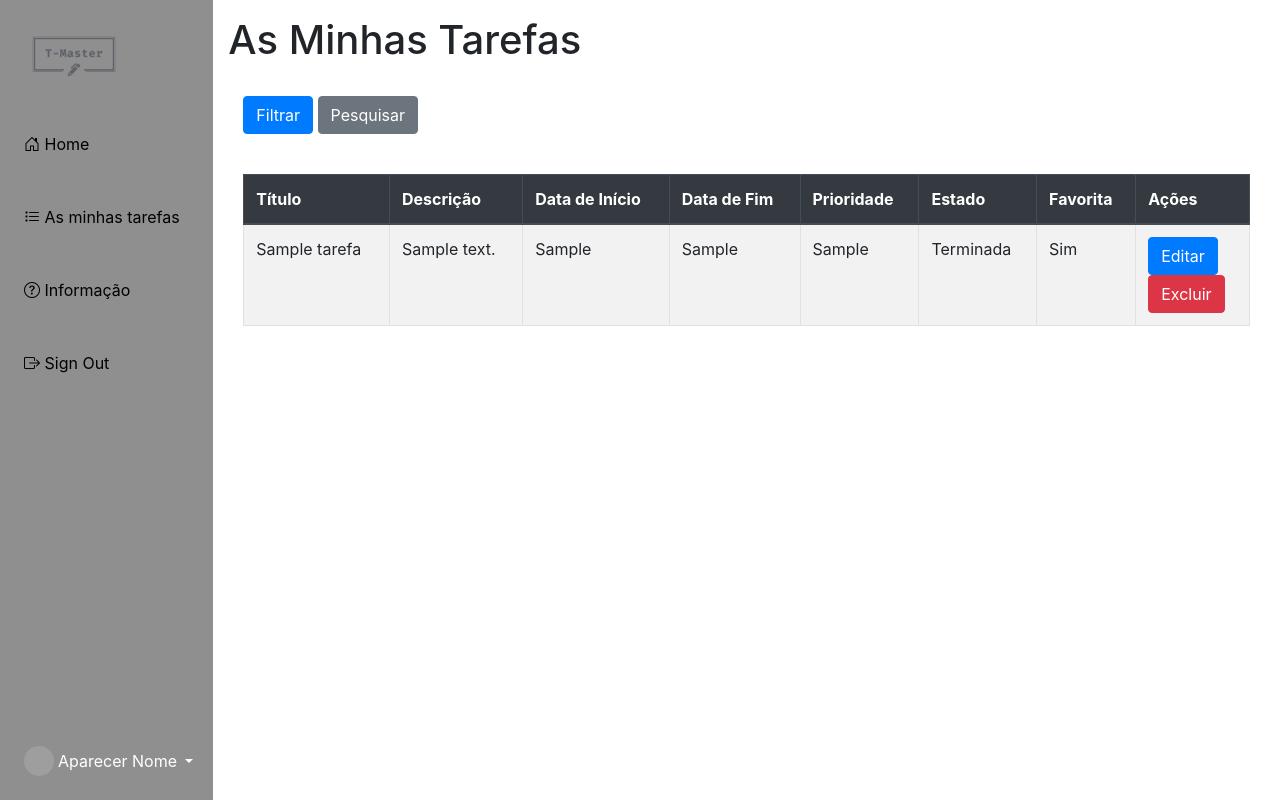
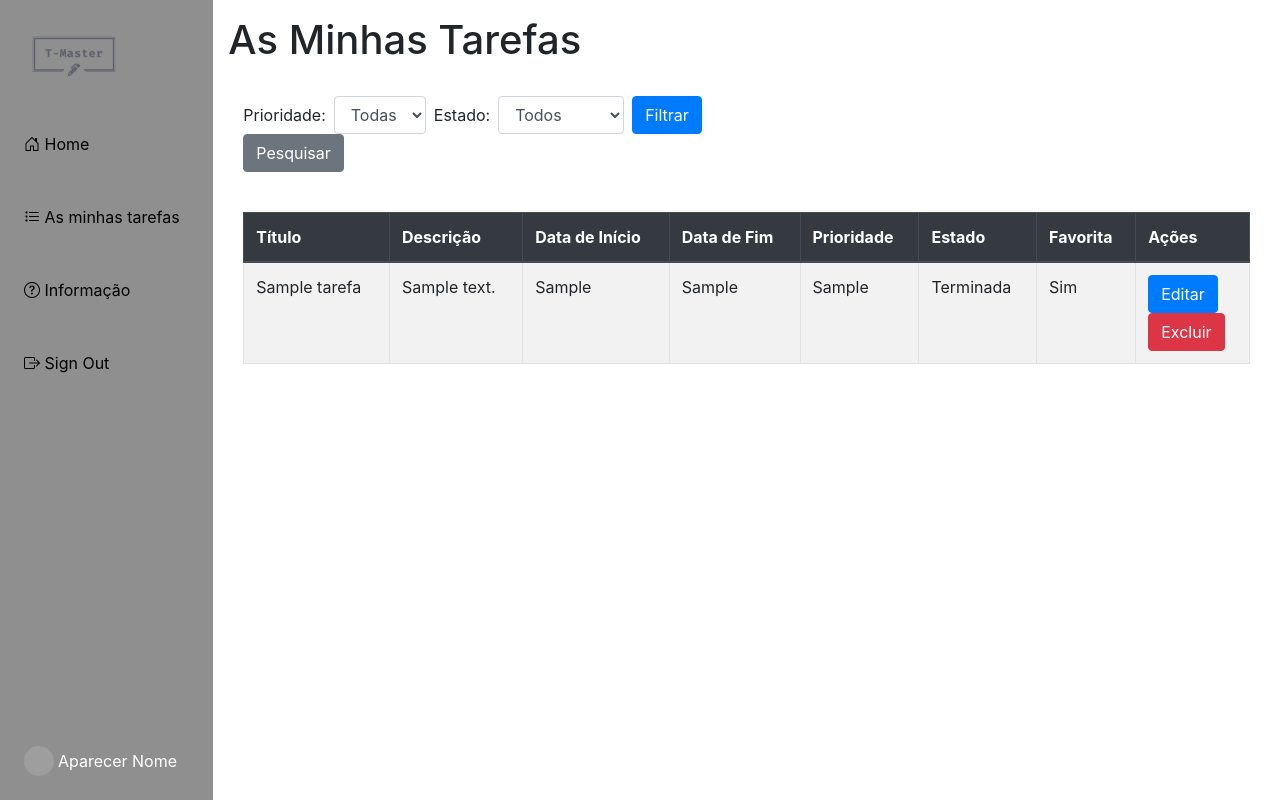
Before and after one commit to Zagazau/T-Master, a PHP site: page /pages/secure/minhas_tarefas.php in a window 1280 px wide. Run offline with PHP 8.4, Linux system fonts and the light colour scheme; the visitor is signed in with stand-in values (Sample User, id 1); tables that the repository leaves empty or names only in its code hold one stand-in row (values such as "Sample post"); some libraries are stand-ins or nearby versions; grey boxes are pictures that could not be loaded.

Commit message:
filter done ya

```diff
--- a/infra/repositories/tarefaRepository.php
+++ b/infra/repositories/tarefaRepository.php
@@ -108,5 +108,37 @@ class TarefaRepository
             return false;
         }
     }
+
+    public function filtrarTarefas($estado, $prioridade)
+    {
+
+        $sql = "SELECT * FROM tarefas";
+        $statement = $GLOBALS['pdo']->prepare($sql);
+
+        if ($estado == "" && $prioridade != "") {
+
+            $sql = "SELECT * FROM tarefas WHERE prioridade = :prioridade";
+            $statement = $GLOBALS['pdo']->prepare($sql);
+            $statement->bindParam(':prioridade', $prioridade, PDO::PARAM_INT);
+
+        } else if ($prioridade == "" && $estado != "") {
+
+            $sql = "SELECT * FROM tarefas WHERE estado = :estado";
+            $statement = $GLOBALS['pdo']->prepare($sql);
+            $statement->bindParam(':estado', $estado, PDO::PARAM_STR);
+
+        } else if ($estado != "" && $prioridade != "") {
+
+            $sql = "SELECT * FROM tarefas WHERE estado = :estado AND prioridade = :prioridade";
+            $statement = $GLOBALS['pdo']->prepare($sql);
+            $statement->bindParam(':estado', $estado, PDO::PARAM_STR);
+            $statement->bindParam(':prioridade', $prioridade, PDO::PARAM_INT);
+
+        }
+
+        $statement->execute();
+
+        return $statement->fetchAll(PDO::FETCH_ASSOC);
+    }
 }
 ?>
--- a/pages/secure/info.php
+++ b/pages/secure/info.php
@@ -56,8 +56,7 @@
                     </ul>
                     <hr>
                     <div class="dropdown pb-4">
-                        <a href="perfil.php"
-                            class="d-flex align-items-center text-white text-decoration-none dropdown-toggle"
+                        <a href="perfil.php" class="d-flex align-items-center text-white text-decoration-none"
                             id="dropdownUser1" data-bs-toggle="dropdown" aria-expanded="false">
                             <img src="https://github.com/mdo.png" alt="hugenerd" width="30" height="30"
                                 class="rounded-circle">
--- a/pages/secure/main.php
+++ b/pages/secure/main.php
@@ -86,8 +86,7 @@ $tarefas = $tarefaRepository->getAllTarefas();
                     </ul>
                     <hr>
                     <div class="dropdown pb-4">
-                        <a href="perfil.php"
-                            class="d-flex align-items-center text-white text-decoration-none dropdown-toggle"
+                        <a href="perfil.php" class="d-flex align-items-center text-white text-decoration-none"
                             id="dropdownUser1" data-bs-toggle="dropdown" aria-expanded="false">
                             <img src="https://github.com/mdo.png" alt="hugenerd" width="30" height="30"
                                 class="rounded-circle">
--- a/pages/secure/minhas_tarefas.php
+++ b/pages/secure/minhas_tarefas.php
@@ -9,6 +9,26 @@ $tarefaRepository = new tarefaRepository();
 
 // Consulta o banco de dados para obter as tarefas
 $tarefas = $tarefaRepository->getAllTarefas();
+
+if ($_SERVER["REQUEST_METHOD"] === "GET" && isset($_GET["filtrar"])) {
+    if (isset($_GET['prioridade']) && isset($_GET['estado'])) {
+        $prioridade = $_GET['prioridade'];
+        $estado = $_GET['estado'];
+    }
+    $tarefas = $tarefaRepository->filtrarTarefas($estado, $prioridade);
+
+    header("Location: main.php?prioridade=$prioridade&estado=$estado");
+    exit();
+}
+
+// Check if filtering parameters are in the URL
+if ($_SERVER["REQUEST_METHOD"] === "GET" && isset($_GET['prioridade']) && isset($_GET['estado'])) {
+    $prioridade = $_GET['prioridade'];
+    $estado = $_GET['estado'];
+
+    // Retrieve filtered tasks using the stored parameters
+    $tarefas = $tarefaRepository->filtrarTarefas($estado, $prioridade);
+}
 ?>
 
 <!DOCTYPE html>
@@ -69,8 +89,7 @@ $tarefas = $tarefaRepository->getAllTarefas();
                     </ul>
                     <hr>
                     <div class="dropdown pb-4">
-                        <a href="perfil.php"
-                            class="d-flex align-items-center text-white text-decoration-none dropdown-toggle"
+                        <a href="perfil.php" class="d-flex align-items-center text-white text-decoration-none"
                             id="dropdownUser1" data-bs-toggle="dropdown" aria-expanded="false">
                             <img src="https://github.com/mdo.png" alt="hugenerd" width="30" height="30"
                                 class="rounded-circle">
@@ -86,13 +105,32 @@ $tarefas = $tarefaRepository->getAllTarefas();
 
 
                 <div class="container">
-                    <!-- Botoes -->
                     <div class="mb-3">
-                        <button type="button" class="btn btn-primary">Filtrar</button>
+                        <form action="#" method="get" class="form-inline">
+                            <label for="prioridade" class="mr-2">Prioridade:</label>
+                            <select id="prioridade" name="prioridade" class="form-control mr-2">
+                                <option value="">Todas</option>
+                                <option value="1">1</option>
+                                <option value="2">2</option>
+                                <option value="3">3</option>
+                                <option value="4">4</option>
+                                <option value="5">5</option>
+                            </select>
+
+                            <label for="estado" class="mr-2">Estado:</label>
+                            <select id="estado" name="estado" class="form-control mr-2">
+                                <option value="">Todos</option>
+                                <option value="Por fazer">Por fazer</option>
+                                <option value="A ser feita">A ser feita</option>
+                                <option value="Terminada">Terminada</option>
+                            </select>
+
+                            <button type="submit" class="btn btn-primary mr-2">Filtrar</button>
+                        </form>
+
                         <button type="button" class="btn btn-secondary">Pesquisar</button>
                     </div>
 
-                    <!-- Tabela para exibir tarefas -->
                     <div class="table-responsive">
                         <table class="table table-striped table-bordered mt-4">
                             <thead class="thead-dark">
```
Also changed, not shown: pages/secure/perfil.php (+13 -13 lines). Lines whose indentation alone changed are shown as unchanged.
